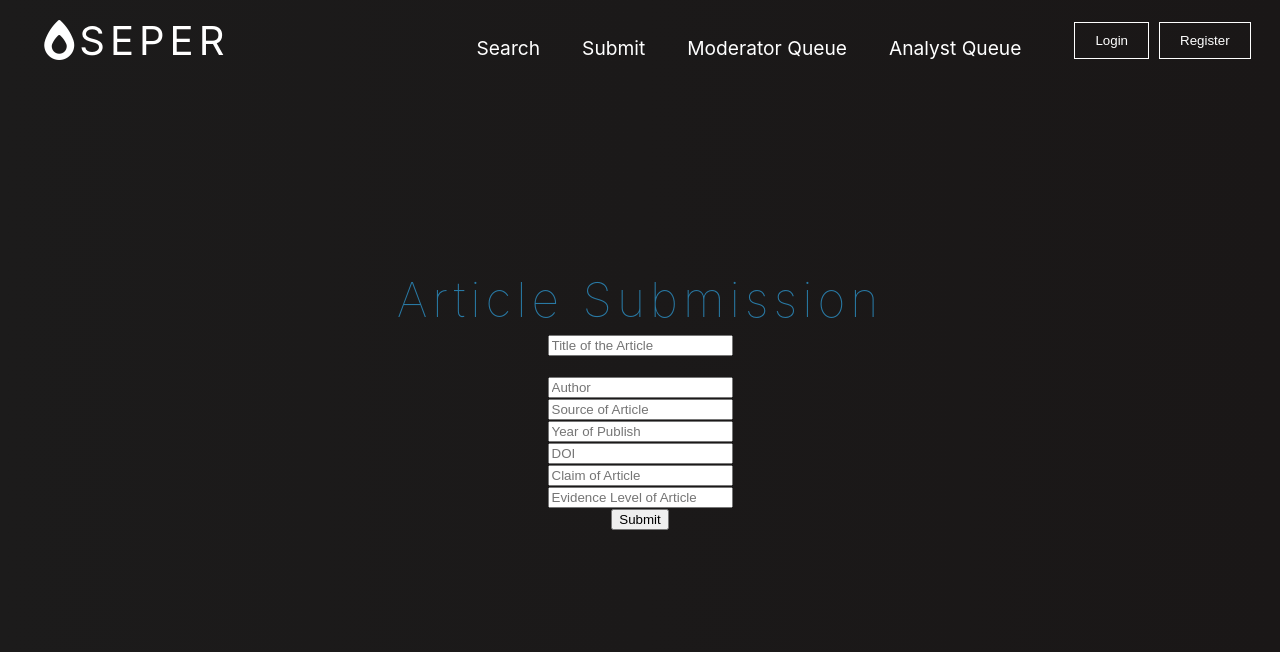
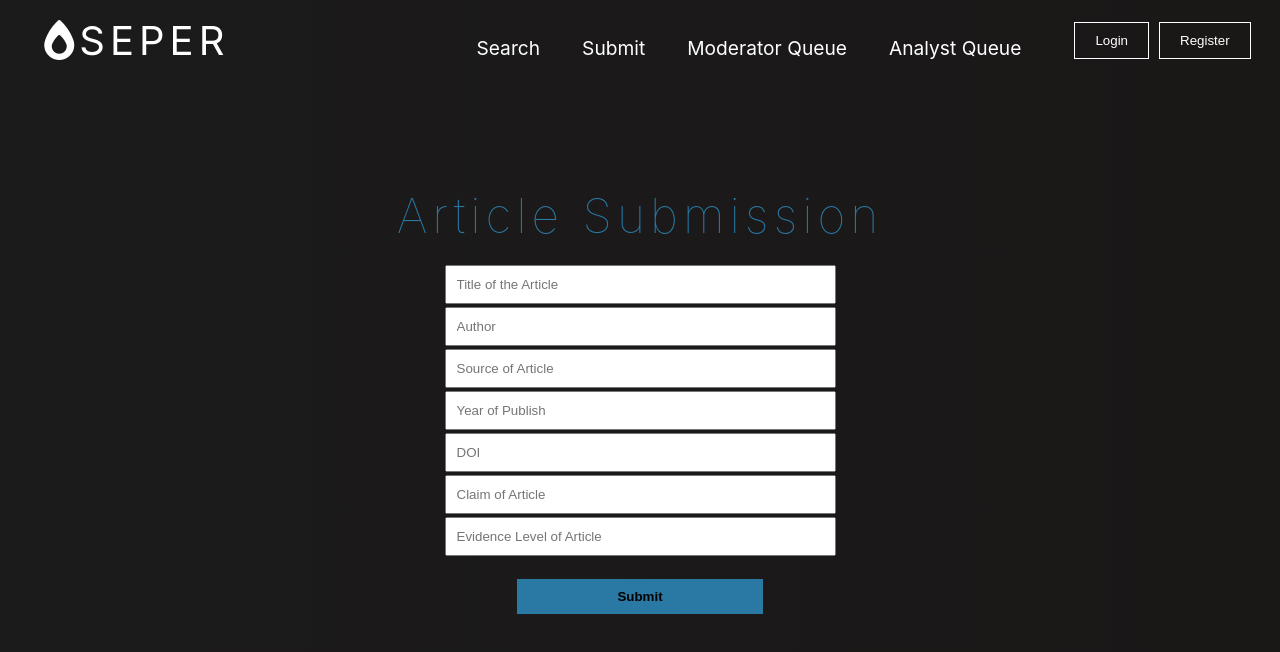
Before and after one commit to JackwillJudge/CISE_Serper_Assign2, a React (Create React App) app in the folder seper/: page /Submit in a window 1280 px wide. Shown: the top 652 px of the page. Built offline with nearby package versions, Linux system fonts and the light colour scheme.

Commit message:
submission form finalised

```diff
--- a/seper/src/pages/Pages.css
+++ b/seper/src/pages/Pages.css
@@ -26,6 +26,24 @@
   width: 100%;
 }
 
+.form-control {
+  padding: 10px 200px 10px 10px;
+  margin-bottom: 3px;
+}
+
+.sub-btn {
+  padding: 10px 100px 10px 100px;
+  margin-top: 20px;
+  background-color: #2979a4;
+  border: none;
+  font-weight: 700;
+  cursor: pointer;
+}
+
+.submission-form {
+  padding-top: 15px;
+}
+
 h1 {
   color: #2979a4;
   text-align: center;
--- a/seper/src/pages/Submit.js
+++ b/seper/src/pages/Submit.js
@@ -62,13 +62,13 @@ class CreateArticle extends Component {
                 <input
                   type="text"
                   placeholder="Title of the Article"
+                  required
                   name="title"
                   className="form-control"
                   value={this.state.title}
                   onChange={this.onChange}
                 />
               </div>
-              <br />
 
               <div className="form-group">
                 <input
@@ -136,10 +136,7 @@ class CreateArticle extends Component {
                 />
               </div>
 
-              <input
-                type="submit"
-                className="btn btn-outline-warning btn-block mt-4"
-              />
+              <input type="submit" className="sub-btn" />
             </form>
           </div>
         </div>
```
